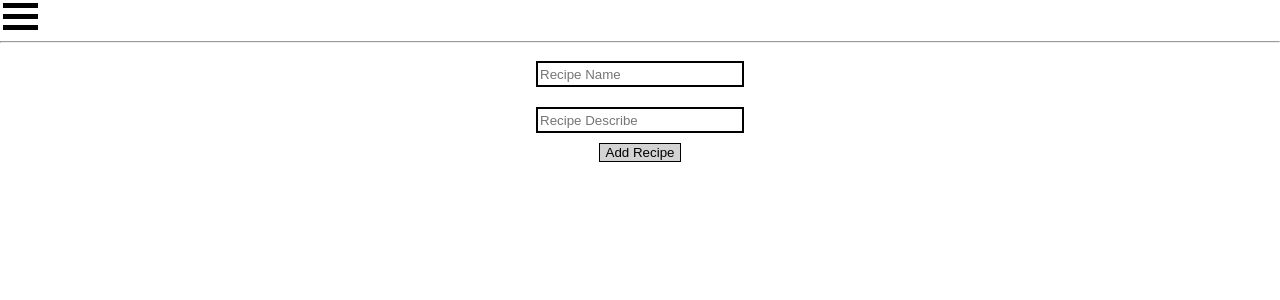
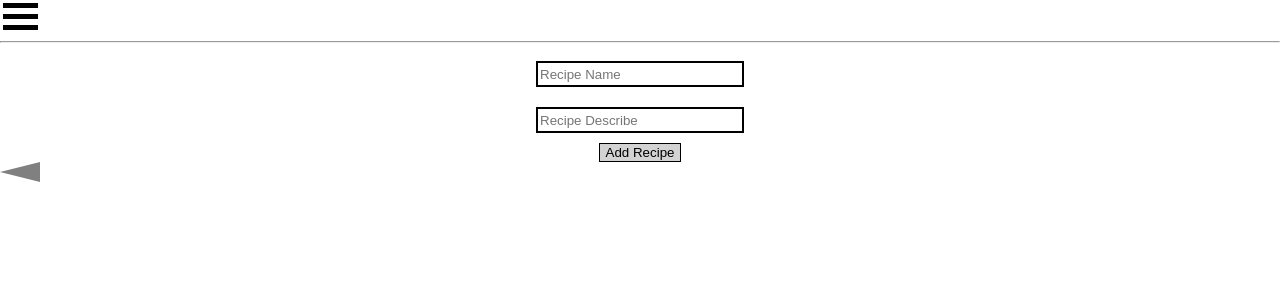
Before and after one commit to Adam-DeLessio/Recipe-Book, a React (Create React App) app in the folder front-end/: page /AddRecipe in a window 1280 px wide. Shown: the top 300 px of the page. Built offline with nearby package versions, Linux system fonts and the light colour scheme.

Commit message:
added some back buttons

```diff
--- a/front-end/src/components/AddRecipe.css
+++ b/front-end/src/components/AddRecipe.css
@@ -19,3 +19,11 @@ form {
 	border: 1px solid black;
 	background-color: lightgray;
 }
+
+.back-button {
+	width: 0;
+	height: 0;
+	border-top: 10px solid transparent;
+	border-bottom: 10px solid transparent;
+	border-right: 40px solid gray;
+}
--- a/front-end/src/components/AddRecipe.js
+++ b/front-end/src/components/AddRecipe.js
@@ -1,6 +1,7 @@
 import React, { Component } from 'react'
 import './AddRecipe.css'
 import axios from 'axios'
+import { Link } from 'react-router-dom'
 
 class AddRecipe extends Component {
 	constructor(props) {
@@ -27,14 +28,20 @@ class AddRecipe extends Component {
 		}
 		axios.post('http://localhost:8000/recipes/', newRecipe)
 		console.log(newRecipe)
+		this.setState({ name: '' })
+		this.setState({ description: '' })
 	}
 	render() {
 		return(
-			<form onSubmit={this.onSubmit}>
-				<input className='recipe-name' placeholder='Recipe Name' value={this.state.name} onChange={this.newName}/>
-				<input className='recipe-describe' placeholder='Recipe Describe' value={this.state.description} onChange={this.newDescription}/>
-				<button type='submit' className='button'>Add Recipe</button>
-			</form>
+			<div className='add-recipe-container'>
+				<form onSubmit={this.onSubmit}>
+					<input className='recipe-name' placeholder='Recipe Name' value={this.state.name} onChange={this.newName} required/>
+					<input className='recipe-describe' placeholder='Recipe Describe' value={this.state.description} onChange={this.newDescription} required/>
+					<button type='submit' className='button'>Add Recipe</button>
+				</form>
+
+				<Link to='/recipelist/'><div className='back-button'></div></Link>
+			</div>
 		)
 	}
 }
--- a/front-end/src/components/RecipeList.css
+++ b/front-end/src/components/RecipeList.css
@@ -12,3 +12,10 @@
 	list-style-type: none;
 	margin: 5px;
 }
+.back-button {
+	width: 0;
+	height: 0;
+	border-top: 10px solid transparent;
+	border-bottom: 10px solid transparent;
+	border-right: 40px solid gray;
+}
--- a/front-end/src/components/RecipeList.js
+++ b/front-end/src/components/RecipeList.js
@@ -26,6 +26,7 @@ class RecipeList extends Component {
 			<div className='recipelist-container'>
 				<ul className='recipe-list'>{names}</ul>
 				<Link to='/addrecipe/' className='add-recipe add'><div>+</div></Link>
+				<Link to='/'><div className='back-button'></div></Link>
 			</div>
 
 		)
```
Also changed, not shown: 2 other files (tests, documents, lock files or other folders).
